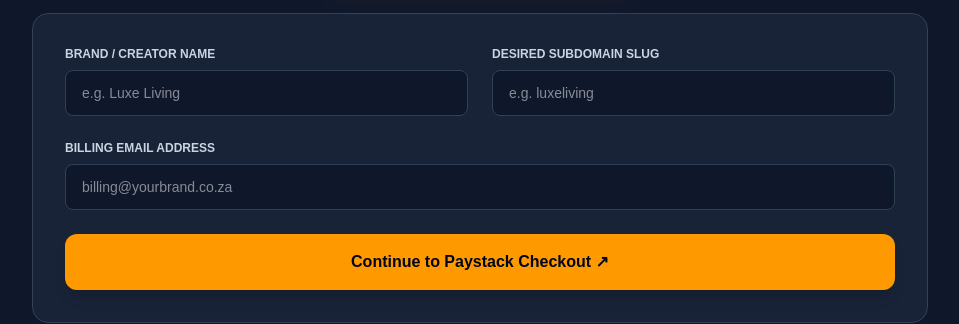
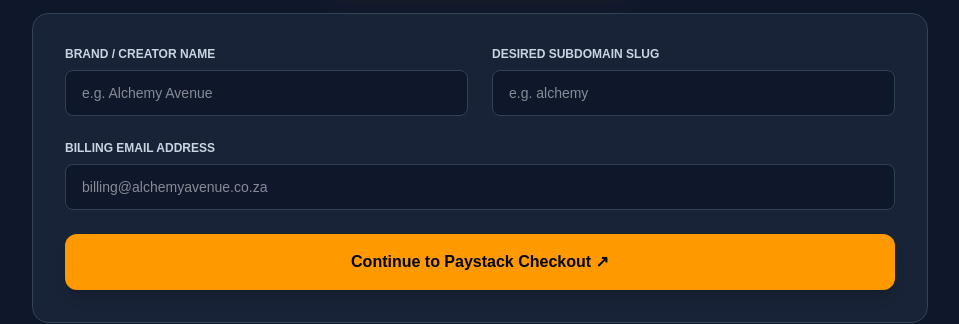
Before and after one commit to Wisora/Luxury-saas-engine, a Next.js app: page /onboarding in a window 1280 px wide. Shown: the part 485-809 px from the top of the page, without its empty margins (160-1119 px from the left). Built offline with nearby package versions, Linux system fonts and the light colour scheme.

Commit message:
fix(onboarding): add planCode fallback check and update placeholder branding

```diff
--- a/src/app/onboarding/page.tsx
+++ b/src/app/onboarding/page.tsx
@@ -57,7 +57,7 @@ export default function OnboardingPage() {
         return;
       }
 
-      // 2. Initialize Paystack Checkout for Paid Plans
+      // 2. Initialize Paystack Checkout for Paid Plans with fallback safety check
       const res = await fetch('/api/paystack/initialize', {
         method: 'POST',
         headers: { 'Content-Type': 'application/json' },
@@ -65,7 +65,7 @@ export default function OnboardingPage() {
           email,
           tenantSubdomain: subdomain,
           amountUsd: activePlan.price,
-          planCode: activePlan.planCode,
+          planCode: activePlan.planCode || 'PLN_DEFAULT_PRO',
         }),
       });
 
@@ -141,7 +141,7 @@ export default function OnboardingPage() {
               <input
                 type="text"
                 required
-                placeholder="e.g. Luxe Living"
+                placeholder="e.g. Alchemy Avenue"
                 value={brandName}
                 onChange={(e) => setBrandName(e.target.value)}
                 className="w-full px-4 py-3 rounded-lg bg-slate-900 border border-slate-700 text-white focus:outline-none focus:border-amber-500 text-sm"
@@ -155,7 +155,7 @@ export default function OnboardingPage() {
               <input
                 type="text"
                 required
-                placeholder="e.g. luxeliving"
+                placeholder="e.g. alchemy"
                 value={subdomain}
                 onChange={(e) => setSubdomain(e.target.value.toLowerCase().replace(/[^a-z0-9-]/g, ''))}
                 className="w-full px-4 py-3 rounded-lg bg-slate-900 border border-slate-700 text-white focus:outline-none focus:border-amber-500 text-sm"
@@ -170,7 +170,7 @@ export default function OnboardingPage() {
             <input
               type="email"
               required
-              placeholder="billing@yourbrand.co.za"
+              placeholder="billing@alchemyavenue.co.za"
               value={email}
               onChange={(e) => setEmail(e.target.value)}
               className="w-full px-4 py-3 rounded-lg bg-slate-900 border border-slate-700 text-white focus:outline-none focus:border-amber-500 text-sm"
```
